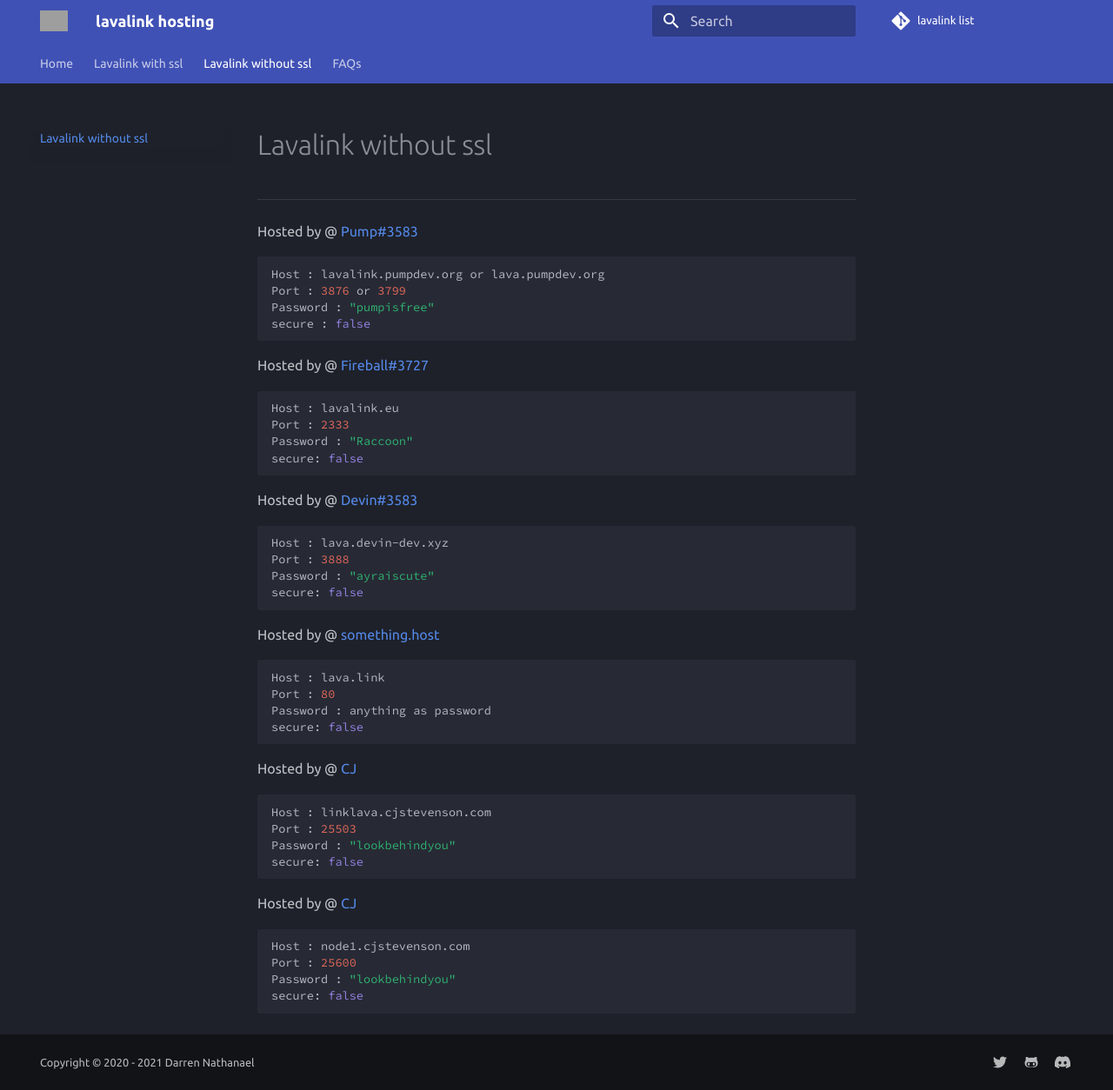
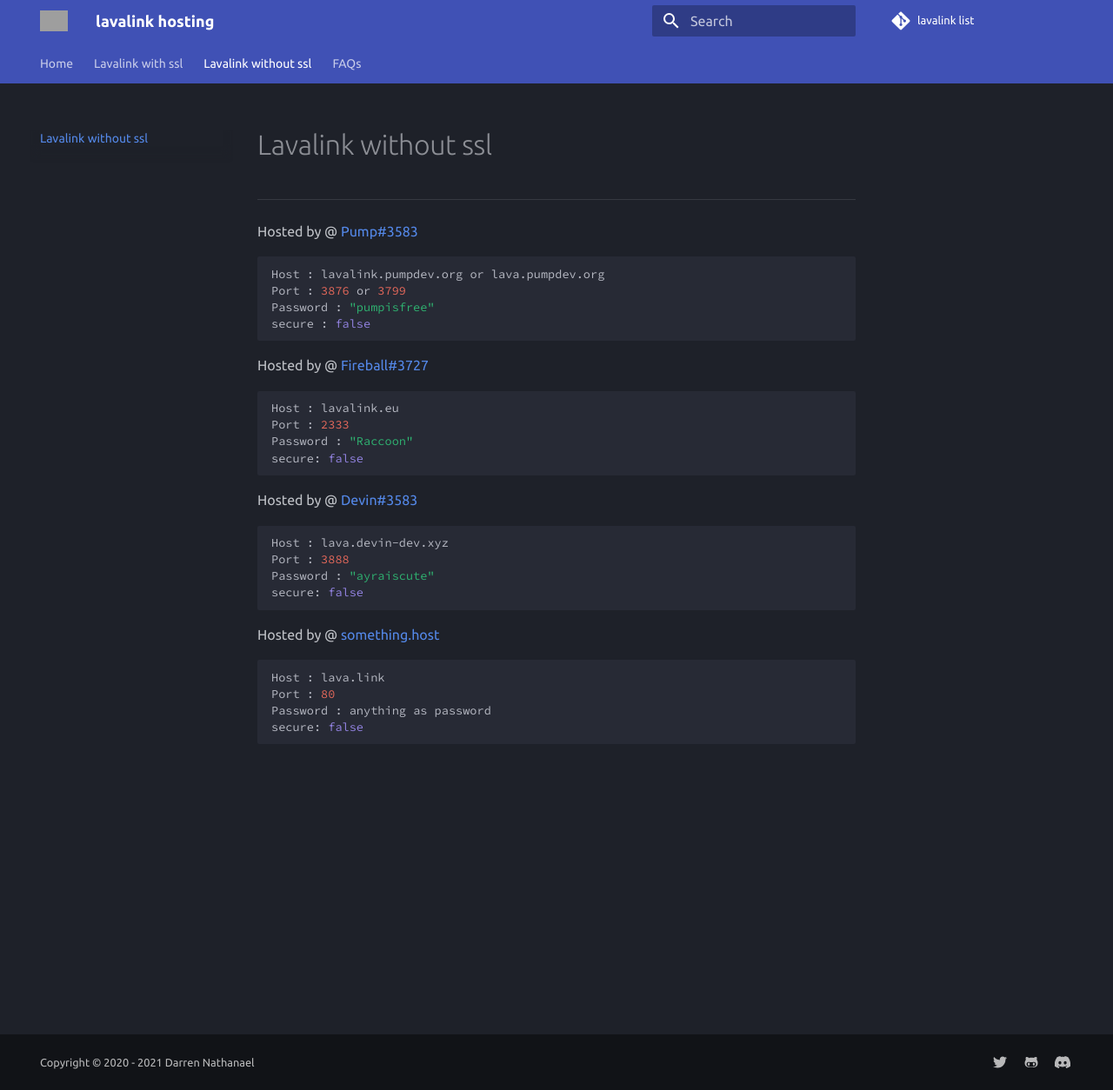
Before and after one commit to DarrenOfficial/lavalink-list, an MkDocs documentation site: the page built from docs/NoSSL/lavalink-without-ssl.md, in a window 1280 px wide and 1254 px high. Shown: the whole window at 87% size. Built offline with MkDocs 1.6.1 and Material for MkDocs 9.7.7, drawn with Linux system fonts in a browser that asks for light colours; comment, search, counter and statistics services are not loaded; grey boxes are pictures that could not be loaded.

Commit message:
Dead lavalink
157.90.197.182 Unresponsive.

````diff
--- a/docs/NoSSL/lavalink-without-ssl.md
+++ b/docs/NoSSL/lavalink-without-ssl.md
@@ -28,17 +28,3 @@ Port : 80
 Password : anything as password
 secure: false
 ```
-Hosted by @ [CJ](https://cjstevenson.com/)
-```bash
-Host : linklava.cjstevenson.com
-Port : 25503
-Password : "lookbehindyou"
-secure: false
-```
-Hosted by @ [CJ](https://cjstevenson.com/)
-```bash
-Host : node1.cjstevenson.com
-Port : 25600
-Password : "lookbehindyou"
-secure: false
-```
````
